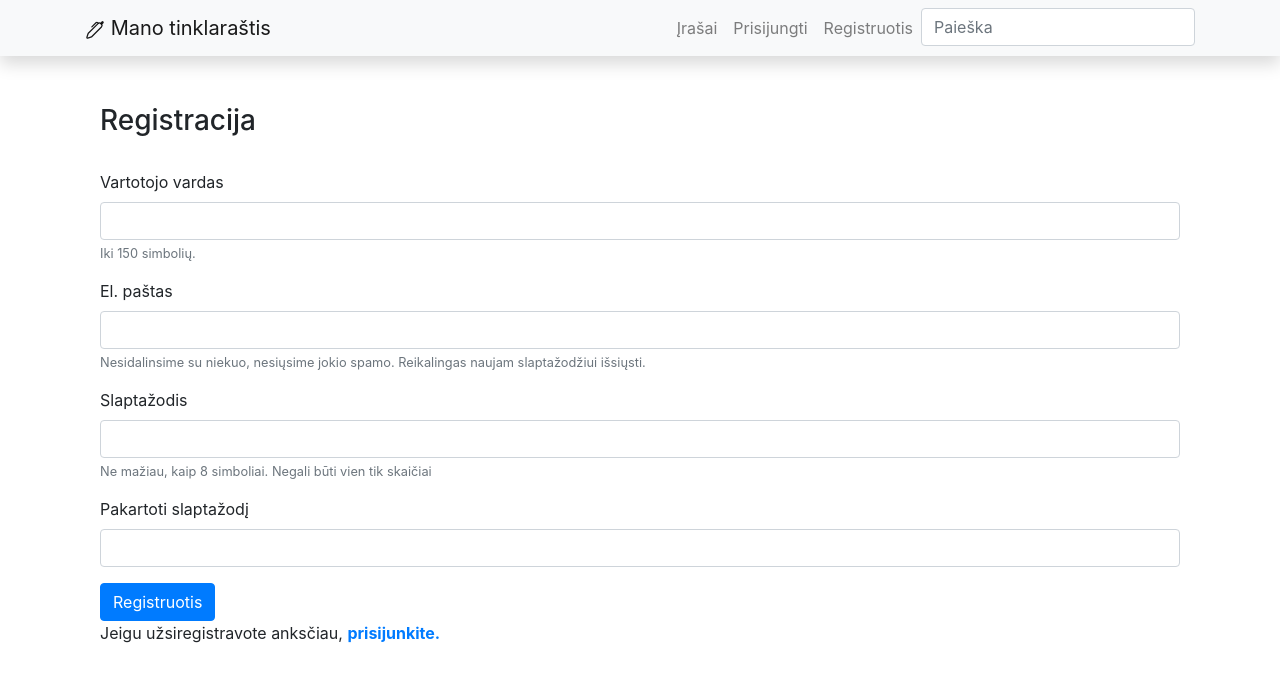
After one commit to DonatasNoreika/myblog_202401, a Django app: page /register/ in a window 1280 px wide. The commit adds this page. Shown: the top 682 px of the page. Run offline with Django 5.2, Linux system fonts and the light colour scheme; some libraries are stand-ins or nearby versions.

Commit message:
Įdėta vartotojo registracija

```diff
--- a/mysite/myblog/templates/base.html
+++ b/mysite/myblog/templates/base.html
@@ -55,7 +55,7 @@
                 {% else %}
                 <li class="nav-item"><a class="nav-link" href="{% url 'login'%}">Prisijungti</a>
                 </li>
-                <li class="nav-item"><a class="nav-link" href="#">Registruotis</a></li>
+                <li class="nav-item"><a class="nav-link" href="{% url 'register'%}">Registruotis</a></li>
                 {% endif %}
                 <li>
                     <form action="{% url 'search' %}" method="get" class="form-inline my-2 my-md-0">
@@ -68,6 +68,14 @@
 </nav>
 
 <div class="container">
+    {% if messages %}
+    {% for message in messages %}
+    <div class="alert alert-{% if message.tags == 'error' %}danger{% elif message.tags == 'info' %}success{% endif %}"
+         role="alert">
+        {{ message }}
+    </div>
+    {% endfor %}
+    {% endif %}
     {% block "content" %}{% endblock %}
 </div>
 
--- a/mysite/myblog/templates/mycomments.html
+++ b/mysite/myblog/templates/mycomments.html
@@ -9,7 +9,7 @@
         {% for comment in comments %}
         <a href="{% url 'post' comment.post.pk %}"><small class="text-muted">Įrašas: {{ comment.post.title }}</small><br/></a>
         <small class="text-muted">{{ comment.author }}, {{ comment.date|date:"Y-m-d, f" }}</small>
-        <p>{{ comment.content }}</p>
+        <p>{{ comment.content|safe }}</p>
         <p></p>
         {% endfor %}
         {% else %}
--- a/mysite/myblog/templates/myposts.html
+++ b/mysite/myblog/templates/myposts.html
@@ -3,6 +3,7 @@
 {% block "title" %}Mano įrašai{% endblock %}
 
 {% block "content" %}
+{% if posts %}
 <h1>Mano įrašai:</h1>
 {% for post in posts %}
 <article class="media content-section">
@@ -19,4 +20,7 @@
     </div>
 </article>
 {% endfor %}
+{% else %}
+<p>Nėra įrašų</p>
+{% endif %}
 {% endblock %}
--- a/mysite/myblog/templates/post.html
+++ b/mysite/myblog/templates/post.html
@@ -20,7 +20,7 @@
         <h4>Komentarai:</h4>
         {% for comment in post.comments.all %}
         <small class="text-muted">{{ comment.author }}, {{ comment.date|date:"Y-m-d, f" }}</small>
-        <p>{{ comment.content }}</p>
+        <p>{{ comment.content|safe }}</p>
         <p></p>
         {% endfor %}
         {% else %}
--- /dev/null
+++ b/mysite/myblog/templates/registration/register.html
@@ -0,0 +1,37 @@
+{% extends "base.html" %}
+
+{% block "title" %}Registracija{% endblock %}
+
+{% block "content" %}
+
+    <div class="container register">
+        <h3>Registracija</h3><br/>
+        <form method="post">
+            {% csrf_token %}
+            <div class="form-group">
+                <label for="username">Vartotojo vardas</label>
+                <input name="username" type="text" class="form-control" id="username" aria-describedby="usernameHelp">
+                <small id="usernameHelp" class="form-text text-muted">Iki 150 simbolių.</small>
+            </div>
+            <div class="form-group">
+                <label for="exampleInputEmail1">El. paštas</label>
+                <input name="email" type="email" class="form-control" id="exampleInputEmail1" aria-describedby="emailHelp">
+                <small id="emailHelp" class="form-text text-muted">Nesidalinsime su niekuo, nesiųsime jokio spamo.
+                    Reikalingas naujam slaptažodžiui išsiųsti. </small>
+            </div>
+            <div class="form-group">
+                <label for="password">Slaptažodis</label>
+                <input name="password" type="password" class="form-control" id="password" aria-describedby="pwdHelp">
+                <small id="pwdHelp" class="form-text text-muted">Ne mažiau, kaip 8 simboliai. Negali būti vien tik
+                    skaičiai</small>
+            </div>
+            <div class="form-group">
+                <label for="password2">Pakartoti slaptažodį</label>
+                <input name="password2" type="password" class="form-control" id="password2" aria-describedby="pwd2Help">
+            </div>
+            <button type="submit" class="btn btn-primary register-button">Registruotis</button>
+        </form>
+        <p>Jeigu užsiregistravote anksčiau, <a href="{% url 'login' %}"><strong>prisijunkite.</strong></a></p>
+    </div>
+
+{% endblock %}
--- a/mysite/myblog/urls.py
+++ b/mysite/myblog/urls.py
@@ -1,5 +1,10 @@
 from django.urls import path, include
-from .views import PostListView, PostDetailView, search, MyPostListView, MyCommentListView
+from .views import (PostListView,
+                    PostDetailView,
+                    MyPostListView,
+                    MyCommentListView,
+                    search,
+                    register)
 
 urlpatterns = [
     path("", PostListView.as_view(), name="posts"),
@@ -7,4 +12,5 @@ urlpatterns = [
     path("search/", search, name="search"),
     path("myposts/", MyPostListView.as_view(), name="myposts"),
     path("mycomments/", MyCommentListView.as_view(), name="mycomments"),
+    path("register/", register, name="register"),
 ]
--- a/mysite/myblog/views.py
+++ b/mysite/myblog/views.py
@@ -1,9 +1,11 @@
-from django.shortcuts import render
+from django.shortcuts import render, redirect
 from django.views import generic
 from .models import Post, Comment
 from django.db.models import Q
 from django.contrib.auth.mixins import LoginRequiredMixin
-
+from django.contrib.auth.forms import User
+from django.views.decorators.csrf import csrf_protect
+from django.contrib import messages
 
 # Create your views here.
 class PostListView(generic.ListView):
@@ -46,3 +48,33 @@ class MyCommentListView(LoginRequiredMixin, generic.ListView):
 
     def get_queryset(self):
         return Comment.objects.filter(author=self.request.user)
+
+
+@csrf_protect
+def register(request):
+    if request.method == "POST":
+        # pasiimame reikšmes iš registracijos formos
+        username = request.POST['username']
+        email = request.POST['email']
+        password = request.POST['password']
+        password2 = request.POST['password2']
+        # tikriname, ar sutampa slaptažodžiai
+        if password == password2:
+            # tikriname, ar neužimtas username
+            if User.objects.filter(username=username).exists():
+                messages.error(request, f'Vartotojo vardas {username} užimtas!')
+                return redirect('register')
+            else:
+                # tikriname, ar nėra tokio pat email
+                if User.objects.filter(email=email).exists():
+                    messages.error(request, f'Vartotojas su el. paštu {email} jau užregistruotas!')
+                    return redirect('register')
+                else:
+                    # jeigu viskas tvarkoje, sukuriame naują vartotoją
+                    User.objects.create_user(username=username, email=email, password=password)
+                    messages.info(request, f'Vartotojas {username} užregistruotas!')
+                    return redirect('login')
+        else:
+            messages.error(request, 'Slaptažodžiai nesutampa!')
+            return redirect('register')
+    return render(request, 'registration/register.html')
```
